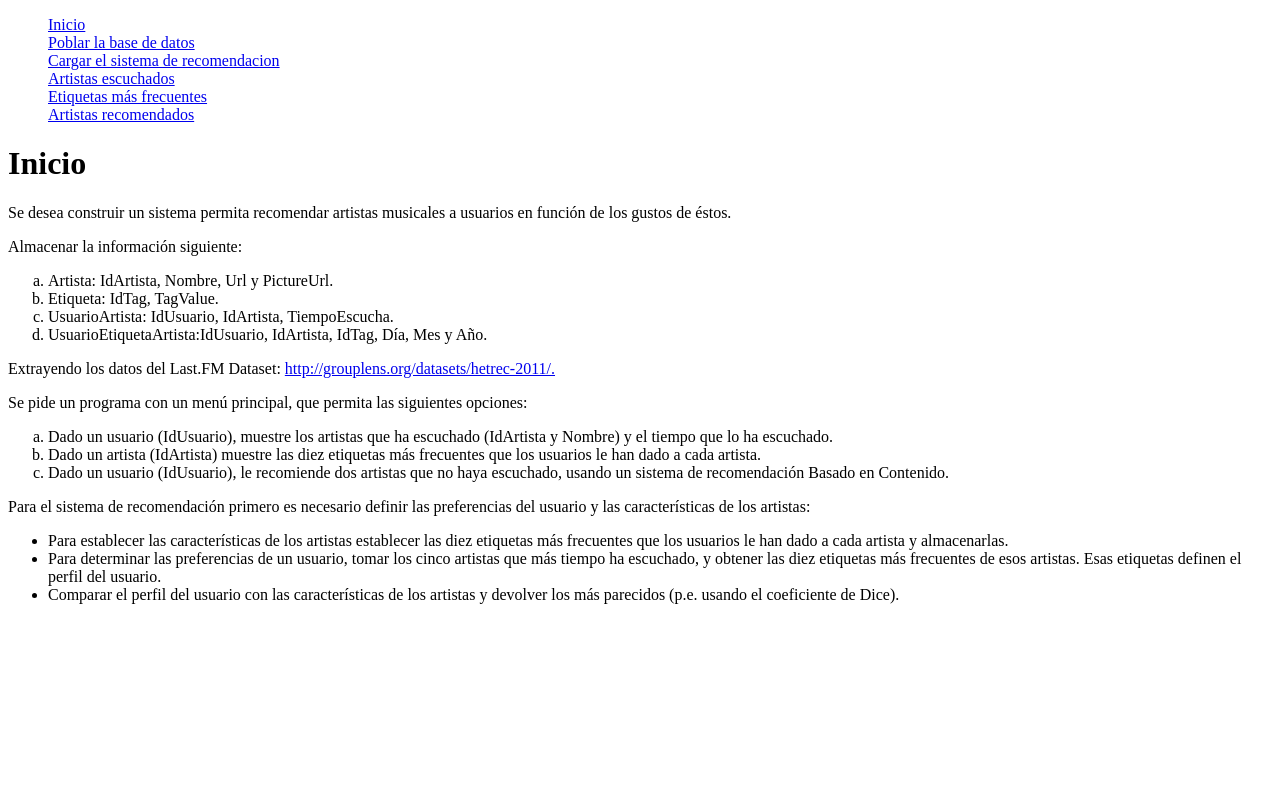
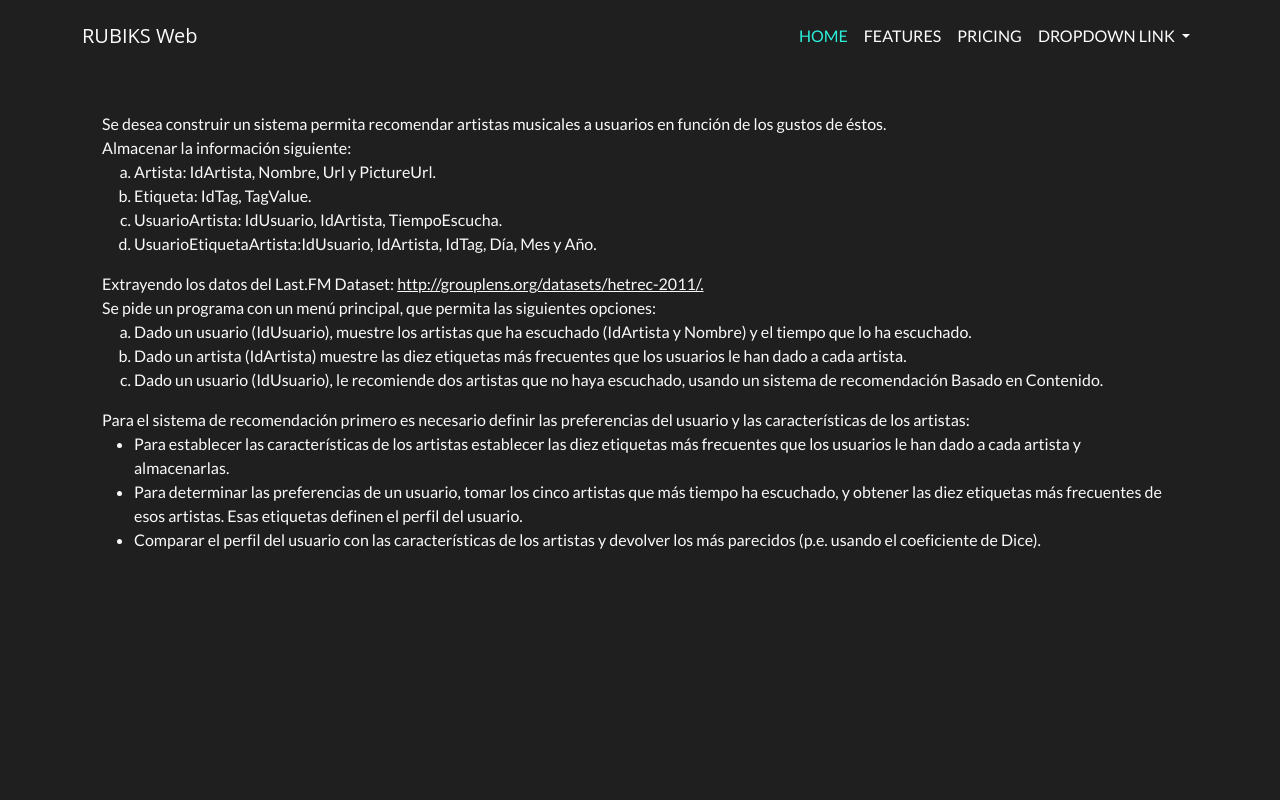
Before and after one commit to ezegonmac/Proyecto-AII, a Django app: page / in a window 1280 px wide. Run offline with Django 3.2, Linux system fonts and the light colour scheme.

Commit message:
Create base css and navbar

```diff
--- a/src/RubiksWeb/urls.py
+++ b/src/RubiksWeb/urls.py
@@ -13,4 +13,5 @@ urlpatterns = [
     path('recommendedArtists/', views.recommendedArtists),
     path('admin/', admin.site.urls),
     path('styles/', views.styles),
+    path('home/', views.home),
 ]
--- a/src/main/templates/base.html
+++ b/src/main/templates/base.html
@@ -1,21 +1,26 @@
 <!DOCTYPE html>
-<html lang="es">
-    <head>
-        <meta charset="utf-8">
-        <title>RS II</title>
-    </head>
-    <body>
-        <dl>
-            <dd><a href="/">Inicio</a></dd>
-            <dd><a href="/populate">Poblar la base de datos</a></dd>
-            <dd><a href="/loadRS">Cargar el sistema de recomendacion</a></dd>
-            <dd><a href="/mostListenedArtists">Artistas escuchados</a></dd>
-            <dd><a href="/mostFrequentTags">Etiquetas más frecuentes</a></dd>
-            <dd><a href="/recommendedArtists">Artistas recomendados</a></dd>
-        </dl>
-        <h1>{% block title %}{% endblock %}</h1>
-        <section>
-            {% block content %}{% endblock %}
-        </section>
-    </body>
+<html lang="en">
+<head>
+    <meta charset="UTF-8">
+    <meta http-equiv="X-UA-Compatible" content="IE=edge">
+    <meta name="viewport" content="width=device-width, initial-scale=1.0">
+
+    {% load static %}
+    <link rel="stylesheet" href="https://cdn.jsdelivr.net/npm/bootstrap@5.2.3/dist/css/bootstrap.min.css" integrity="sha384-rbsA2VBKQhggwzxH7pPCaAqO46MgnOM80zW1RWuH61DGLwZJEdK2Kadq2F9CUG65" crossorigin="anonymous">
+    <script src="https://cdn.jsdelivr.net/npm/bootstrap@5.2.3/dist/js/bootstrap.min.js" integrity="sha384-cuYeSxntonz0PPNlHhBs68uyIAVpIIOZZ5JqeqvYYIcEL727kskC66kF92t6Xl2V" crossorigin="anonymous"></script>
+    <script src="https://cdn.jsdelivr.net/npm/bootstrap@5.2.3/dist/js/bootstrap.bundle.min.js" integrity="sha384-kenU1KFdBIe4zVF0s0G1M5b4hcpxyD9F7jL+jjXkk+Q2h455rYXK/7HAuoJl+0I4" crossorigin="anonymous"></script>
+    <link rel="stylesheet" href="{% static 'styles/main.css' %}">
+
+    {% block head %}{% endblock head %}
+
+    <title>{% block title %}RubiksWeb{% endblock title %}</title>
+</head>
+<body>
+
+    {% include 'components/navbar.html' %}
+
+    <div class="container container-content">
+        {% block content %}{% endblock %}
+    </div>
+</body>
 </html>
--- /dev/null
+++ b/src/main/templates/components/navbar.html
@@ -0,0 +1,39 @@
+
+{% load static %}
+<link rel="stylesheet" href="{% static 'styles/navbar.css' %}">
+
+<nav class="navbar navbar-expand-lg navbar-minimal fixed-top">
+<div class="container">
+    <div class="navbar-header">
+        <a class="navbar-brand" href="#">RUBIKS Web</a>
+    </div>
+    <button class="navbar-toggler" type="button" data-bs-toggle="collapse" data-bs-target="#navbarNavDropdown" aria-controls="navbarNavDropdown" aria-expanded="false" aria-label="Toggle navigation">
+        <span class="navbar-toggler-icon"></span>
+    </button>
+    <div id="navbar" class="collapse navbar-collapse"  id="navbarNavDropdown">
+
+        <ul class="navbar-nav ms-auto">
+            <li class="nav-item">
+              <a class="nav-link active" aria-current="page" href="/home">Home</a>
+            </li>
+            <li class="nav-item">
+              <a class="nav-link" href="#">Features</a>
+            </li>
+            <li class="nav-item">
+              <a class="nav-link" href="#">Pricing</a>
+            </li>
+            <li class="nav-item dropdown">
+              <a class="nav-link dropdown-toggle" href="#" id="navbarDropdownMenuLink" role="button" data-bs-toggle="dropdown" aria-expanded="false">
+                Dropdown link
+              </a>
+              <ul class="dropdown-menu" aria-labelledby="navbarDropdownMenuLink">
+                <li><a class="dropdown-item" href="#">Action</a></li>
+                <li><a class="dropdown-item" href="#">Another action</a></li>
+                <li><a class="dropdown-item" href="#">Something else here</a></li>
+              </ul>
+            </li>
+          </ul>
+
+    </div>
+</div>
+</nav>
--- a/src/main/templates/index.html
+++ b/src/main/templates/index.html
@@ -1,8 +1,13 @@
 {% extends 'base.html' %}
+
+{% block head %}
+	{% load static %}
+	<link rel="stylesheet" href="{% static 'styles/index.css' %}">
+{% endblock head %}
 
 {% block title %}
 Inicio
-{% endblock %}
+{% endblock title %}
 
 {% block content %}
 
--- a/src/main/views.py
+++ b/src/main/views.py
@@ -7,6 +7,9 @@ from main.populate import populate_database
 
 def index(request):
     return render(request,'index.html')
+
+def home(request):
+    return render(request,'home.html')
 
 def populateDB(request):
     populate_database()
--- /dev/null
+++ b/src/static/styles/home.css
@@ -0,0 +1,6 @@
+
+.hero-text {
+    font-size: 2.2rem;
+    line-height: 2.6rem;
+    color: var(--color-lime);
+}
--- a/src/static/styles/main.css
+++ b/src/static/styles/main.css
@@ -16,8 +16,16 @@
     --font-sans: 'Lato', sans-serif;
 }
 
+::selection {
+    background-color: var(--color-orange);
+    color: var(--color-white);
+}
+
 body {
     background-color: var(--color-gray);
+    color: var(--color-white);
+    /* Pushes content below fixed-top navbar */
+    padding-top: 5em;
 }
 
 p, h1, h2, h3, h4, h5, h6, a, li, span, div {
@@ -42,8 +50,6 @@ h3 {
     font-weight: bold;
 }
 
-.hero-text {
-    font-size: 2.2rem;
-    line-height: 2.6rem;
-    color: var(--color-lime);
+.container-content {
+    padding: 2rem;
 }
--- /dev/null
+++ b/src/static/styles/navbar.css
@@ -0,0 +1,68 @@
+.navbar-minimal {
+  padding-top: 1em;
+}
+
+.navbar-minimal .navbar-brand {
+    color: var(--color-white);
+    font-family: 'Open Sans', sans-serif;
+}
+
+.navbar-minimal .navbar-brand:hover,
+.navbar-minimal .navbar-brand:focus {
+    color: var(--color-orange);
+    background-color: transparent;
+}
+
+.navbar-minimal .navbar-text {
+    color: var(--color-light-gray);
+}
+
+.navbar-minimal .nav-link {
+    color: white;
+    padding-inline: 1em;
+    padding-bottom: .5em;
+    padding-top: .5em;
+    text-transform: uppercase;
+}
+
+.navbar-minimal .nav-link:hover,
+.navbar-minimal .nav-link:focus {
+    color: var(--color-gray);
+    background-color: var(--color-cyan);
+}
+
+.navbar-minimal .nav-link.active,
+.navbar-minimal .nav-link.active:hover,
+.navbar-minimal .nav-link.active:focus {
+    color: var(--color-cyan);
+    background: transparent;
+}
+
+.nav-link.disabled,
+.nav-link.disabled:hover,
+.nav-link.disabled:focus {
+    color: var(--color-light-gray);
+    background-color: transparent;
+}
+
+.navbar-minimal .navbar-toggler {
+    border-color: transparent;
+}
+.navbar-minimal .navbar-toggler:hover,
+.navbar-minimal .navbar-toggler:focus {
+    color: var(--color-white);
+    border-color: transparent;
+    background-color: transparent;
+}
+
+.navbar-toggler-icon {
+  background-color: transparent;
+  filter: invert(1);
+}
+
+.navbar-minimal .btn-link[disabled]:hover,
+fieldset[disabled] .navbar-minimal .btn-link:hover,
+.navbar-minimal .btn-link[disabled]:focus,
+fieldset[disabled] .navbar-minimal .btn-link:focus {
+  color: var(--color-light-gray);
+}
```
Also changed, not shown: src/main/templates/home.html (added, +16 -0 lines).
